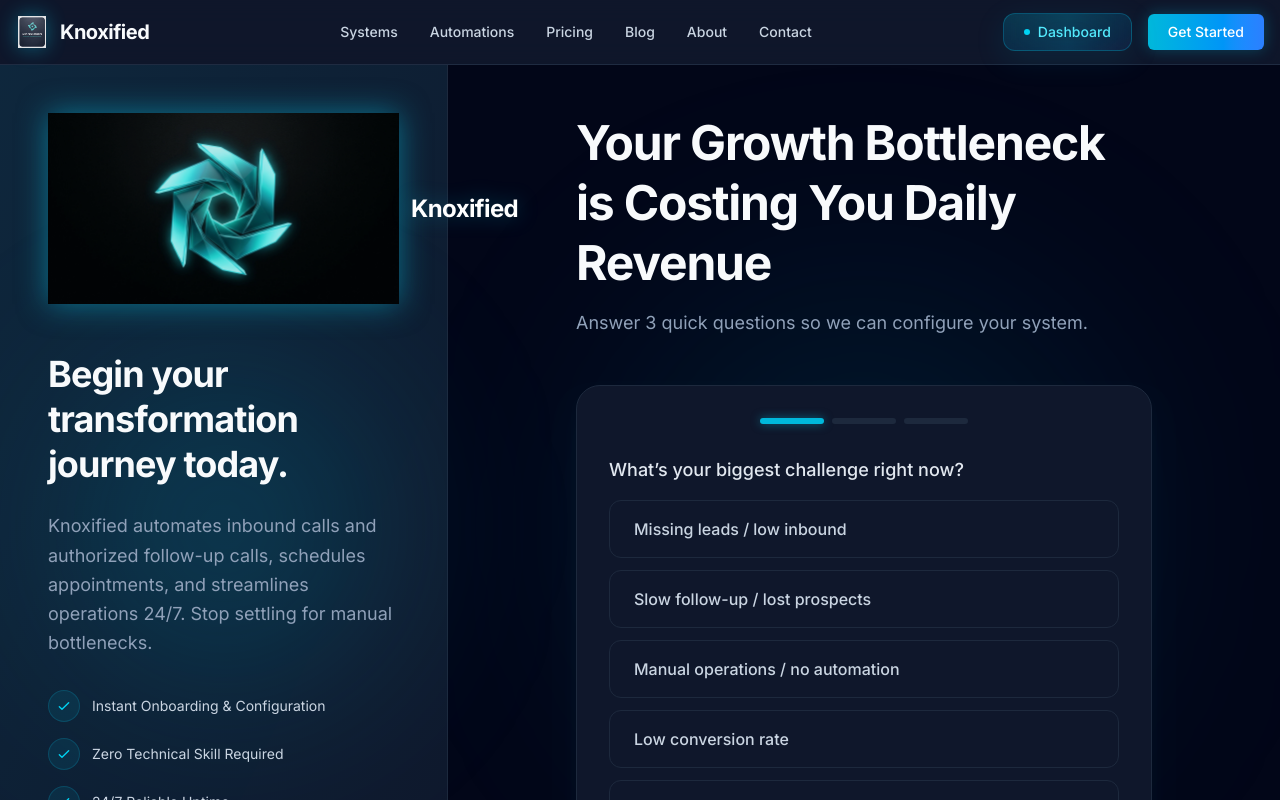
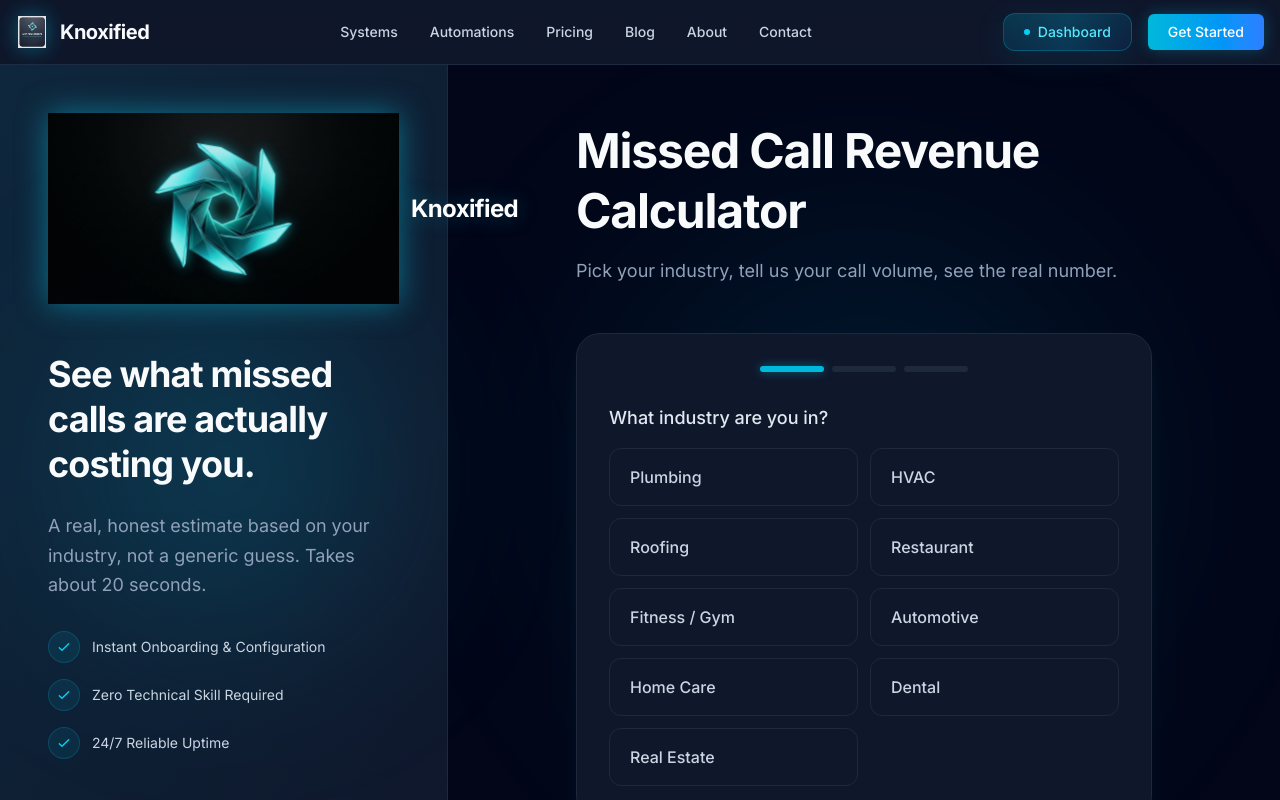
Before and after one commit to knoxified/knoxified-saas, a Next.js app: page /get-started in a window 1280 px wide. Shown: the top 800 px of the page. Built offline with nearby package versions, Linux system fonts and the light colour scheme.

Commit message:
Replace get-started quiz with Missed Call Revenue Calculator -- all 7 Pro-tier industries plus dental and real estate, conservative editable assumptions, feeds into create-account

```diff
--- a/app/get-started/page.tsx
+++ b/app/get-started/page.tsx
@@ -1,27 +1,57 @@
 'use client';
-import { useState } from 'react';
+import { useState, useMemo } from 'react';
 import { useRouter } from 'next/navigation';
 import { motion, AnimatePresence } from 'motion/react';
 import Image from 'next/image';
 
+// Conservative, defensible defaults per industry -- NOT "every missed call
+// becomes a full-price sale." avgValue is what a converted call is
+// realistically worth, convertRate is the realistic share of missed calls
+// that would have converted had they been answered live. Both are shown
+// and editable so nobody feels like the number was engineered to look big.
+type IndustryKey =
+  | 'plumbing' | 'hvac' | 'roofing' | 'restaurant' | 'fitness' | 'automotive'
+  | 'home-care' | 'dental' | 'real-estate';
+
+const INDUSTRIES: { key: IndustryKey; label: string; avgValue: number; convertRate: number; unit: string }[] = [
+  { key: 'plumbing',    label: 'Plumbing',           avgValue: 350,  convertRate: 30, unit: 'job' },
+  { key: 'hvac',        label: 'HVAC',                avgValue: 400,  convertRate: 30, unit: 'service call' },
+  { key: 'roofing',     label: 'Roofing',             avgValue: 600,  convertRate: 20, unit: 'job' },
+  { key: 'restaurant',  label: 'Restaurant',          avgValue: 90,   convertRate: 40, unit: 'reservation' },
+  { key: 'fitness',     label: 'Fitness / Gym',       avgValue: 150,  convertRate: 25, unit: 'new member' },
+  { key: 'automotive',  label: 'Automotive',          avgValue: 2500, convertRate: 10, unit: 'vehicle sale (gross profit)' },
+  { key: 'home-care',   label: 'Home Care',           avgValue: 3500, convertRate: 15, unit: 'client (monthly, recurring)' },
+  { key: 'dental',      label: 'Dental',              avgValue: 600,  convertRate: 25, unit: 'new patient' },
+  { key: 'real-estate', label: 'Real Estate',         avgValue: 9000, convertRate: 5,  unit: 'closed deal (commission)' },
+];
+
 export default function GetStartedPage() {
   const router = useRouter();
   const [step, setStep] = useState(1);
-  const [formData, setFormData] = useState({
-    challenge: '',
-    reason: '',
-    impact: ''
-  });
+  const [industry, setIndustry] = useState<IndustryKey | null>(null);
+  const [missedPerWeek, setMissedPerWeek] = useState(10);
+  const [avgValue, setAvgValue] = useState(0);
+  const [convertRate, setConvertRate] = useState(0);
 
-  const handleNext = () => {
-    if (step < 3) {
-      setStep(step + 1);
-    } else {
-      router.push('/create-account');
-    }
+  const selected = INDUSTRIES.find(i => i.key === industry);
+
+  const monthlyLoss = useMemo(() => {
+    const perMissedCall = avgValue * (convertRate / 100);
+    return Math.round(missedPerWeek * 4.33 * perMissedCall);
+  }, [missedPerWeek, avgValue, convertRate]);
+
+  const pickIndustry = (ind: typeof INDUSTRIES[number]) => {
+    setIndustry(ind.key);
+    setAvgValue(ind.avgValue);
+    setConvertRate(ind.convertRate);
+    setStep(2);
   };
 
   const handleSkip = () => {
+    router.push('/create-account');
+  };
+
+  const handleContinue = () => {
     router.push('/create-account');
   };
 
@@ -40,10 +70,10 @@ export default function GetStartedPage() {
             </div>
 
             <h1 className="text-3xl md:text-4xl font-bold text-slate-50 mb-6 tracking-tight leading-tight">
-              Begin your transformation journey today.
+              See what missed calls are actually costing you.
             </h1>
             <p className="text-lg text-slate-400 mb-8 leading-relaxed">
-              Knoxified automates inbound calls and authorized follow-up calls, schedules appointments, and streamlines operations 24/7. Stop settling for manual bottlenecks.
+              A real, honest estimate based on your industry, not a generic guess. Takes about 20 seconds.
             </p>
 
             <div className="space-y-4">
@@ -69,22 +99,21 @@ export default function GetStartedPage() {
           </div>
 
           <div className="hidden md:block text-slate-500 text-sm mt-12">
-            <p>© 2025 Knoxified. All rights reserved.</p>
+            <p>&copy; 2026 Knoxified. All rights reserved.</p>
           </div>
         </div>
       </div>
 
-      {/* Right Content Panel - Form */}
+      {/* Right Content Panel - Calculator */}
       <div className="w-full md:flex-1 flex flex-col items-center justify-center p-4 md:p-12 relative overflow-y-auto">
-        {/* Background glow for right panel */}
         <div className="absolute top-1/2 left-1/2 -translate-x-1/2 -translate-y-1/2 w-[500px] h-[500px] bg-cyan-500/10 rounded-full blur-[120px] pointer-events-none"></div>
         <div className="w-full max-w-xl relative z-10">
           <div className="mb-12 text-center md:text-left">
            <h1 className="text-3xl md:text-5xl font-bold text-slate-50 mb-4 tracking-tight leading-tight">
-             Your Growth Bottleneck is Costing You Daily Revenue
+             Missed Call Revenue Calculator
            </h1>
            <p className="text-lg text-slate-400">
-             Answer 3 quick questions so we can configure your system.
+             Pick your industry, tell us your call volume, see the real number.
            </p>
           </div>
 
@@ -98,105 +127,94 @@ export default function GetStartedPage() {
            <div className="min-h-[200px]">
              <AnimatePresence mode="wait">
                {step === 1 && (
-                 <motion.div
-                   key="step1"
-                   initial={{ opacity: 0, x: 20 }}
-                   animate={{ opacity: 1, x: 0 }}
-                   exit={{ opacity: 0, x: -20 }}
-                   className="space-y-4"
-                 >
+                 <motion.div key="step1" initial={{ opacity: 0, x: 20 }} animate={{ opacity: 1, x: 0 }} exit={{ opacity: 0, x: -20 }} className="space-y-4">
                    <label className="block text-lg font-medium text-slate-200 mb-4">
-                     What’s your biggest challenge right now?
+                     What industry are you in?
                    </label>
-                   <div className="space-y-3">
-                     {[
-                       "Missing leads / low inbound",
-                       "Slow follow-up / lost prospects",
-                       "Manual operations / no automation",
-                       "Low conversion rate",
-                       "Scaling / capacity bottleneck",
-                       "Other"
-                     ].map(option => (
+                   <div className="grid grid-cols-2 gap-3">
+                     {INDUSTRIES.map(ind => (
                        <button
-                         key={option}
-                         onClick={() => {
-                           setFormData({ ...formData, challenge: option });
-                           handleNext();
-                         }}
-                         className="w-full text-left px-6 py-4 rounded-xl border border-slate-800 bg-slate-900 hover:bg-slate-800 hover:border-cyan-500/50 transition-all text-slate-300 font-medium hover:text-white"
+                         key={ind.key}
+                         onClick={() => pickIndustry(ind)}
+                         className="text-left px-5 py-4 rounded-xl border border-slate-800 bg-slate-900 hover:bg-slate-800 hover:border-cyan-500/50 transition-all text-slate-300 font-medium hover:text-white"
                        >
-                         {option}
+                         {ind.label}
                        </button>
                      ))}
                    </div>
                  </motion.div>
                )}
 
-               {step === 2 && (
-                 <motion.div
-                   key="step2"
-                   initial={{ opacity: 0, x: 20 }}
-                   animate={{ opacity: 1, x: 0 }}
-                   exit={{ opacity: 0, x: -20 }}
-                   className="space-y-4"
-                 >
-                   <label className="block text-lg font-medium text-slate-200 mb-4">
-                     What really made you click?
+               {step === 2 && selected && (
+                 <motion.div key="step2" initial={{ opacity: 0, x: 20 }} animate={{ opacity: 1, x: 0 }} exit={{ opacity: 0, x: -20 }} className="space-y-6">
+                   <label className="block text-lg font-medium text-slate-200">
+                     About how many calls go unanswered or missed per week?
                    </label>
-                   <div className="space-y-3">
-                     {[
-                       "Saw automation promise",
-                       "Want faster growth",
-                       "Tired of manual work",
-                       "Competitor comparison",
-                       "Referral / recommendation",
-                       "Just exploring"
-                     ].map(option => (
-                       <button
-                         key={option}
-                         onClick={() => {
-                           setFormData({ ...formData, reason: option });
-                           handleNext();
-                         }}
-                         className="w-full text-left px-6 py-4 rounded-xl border border-slate-800 bg-slate-900 hover:bg-slate-800 hover:border-cyan-500/50 transition-all text-slate-300 font-medium hover:text-white"
-                       >
-                         {option}
-                       </button>
-                     ))}
-                   </div>
+                   <input
+                     type="number"
+                     min={0}
+                     value={missedPerWeek}
+                     onChange={e => setMissedPerWeek(Math.max(0, Number(e.target.value)))}
+                     className="w-full px-6 py-4 rounded-xl border border-slate-800 bg-slate-900 text-slate-200 text-2xl font-bold focus:outline-none focus:border-cyan-500 focus:ring-1 focus:ring-cyan-500"
+                   />
+
+                   <details className="text-sm text-slate-400">
+                     <summary className="cursor-pointer text-cyan-400 hover:text-cyan-300">Adjust the assumptions we&apos;re using for {selected.label.toLowerCase()}</summary>
+                     <div className="mt-4 space-y-4 pl-1">
+                       <div>
+                         <label className="block text-xs text-slate-500 mb-1">Estimated value of one {selected.unit}</label>
+                         <input
+                           type="number"
+                           value={avgValue}
+                           onChange={e => setAvgValue(Math.max(0, Number(e.target.value)))}
+                           className="w-full px-4 py-2 rounded-lg border border-slate-800 bg-slate-950 text-slate-200 focus:outline-none focus:border-cyan-500"
+                         />
+                       </div>
+                       <div>
+                         <label className="block text-xs text-slate-500 mb-1">% of missed calls that would likely have converted if answered</label>
+                         <input
+                           type="number"
+                           min={0}
+                           max={100}
+                           value={convertRate}
+                           onChange={e => setConvertRate(Math.min(100, Math.max(0, Number(e.target.value))))}
+                           className="w-full px-4 py-2 rounded-lg border border-slate-800 bg-slate-950 text-slate-200 focus:outline-none focus:border-cyan-500"
+                         />
+                       </div>
+                     </div>
+                   </details>
+
+                   <button
+                     onClick={() => setStep(3)}
+                     className="w-full py-4 bg-cyan-500 hover:bg-cyan-400 text-slate-900 font-bold rounded-xl transition-all shadow-[0_0_20px_rgba(6,182,212,0.3)] hover:shadow-[0_0_30px_rgba(6,182,212,0.5)]"
+                   >
+                     Calculate
+                   </button>
                  </motion.div>
                )}
 
-               {step === 3 && (
-                 <motion.div
-                   key="step3"
-                   initial={{ opacity: 0, x: 20 }}
-                   animate={{ opacity: 1, x: 0 }}
-                   exit={{ opacity: 0, x: -20 }}
-                   className="space-y-6"
-                 >
-                   <label className="block text-lg font-medium text-slate-200 mb-4">
-                     How does this impact you in 30 days?
-                   </label>
-                   <textarea
-                     value={formData.impact}
-                     onChange={e => setFormData({ ...formData, impact: e.target.value })}
-                     placeholder="Describe what this is costing you…"
-                     className="w-full h-32 px-6 py-4 rounded-xl border border-slate-800 bg-slate-900 text-slate-200 placeholder-slate-500 focus:outline-none focus:border-cyan-500 focus:ring-1 focus:ring-cyan-500 resize-none"
-                   ></textarea>
+               {step === 3 && selected && (
+                 <motion.div key="step3" initial={{ opacity: 0, x: 20 }} animate={{ opacity: 1, x: 0 }} exit={{ opacity: 0, x: -20 }} className="space-y-6">
+                   <div className="text-center py-4">
+                     <p className="text-sm text-slate-400 mb-2">Based on your numbers, {selected.label.toLowerCase()} businesses like yours are likely losing around</p>
+                     <p className="text-5xl font-bold text-cyan-400 drop-shadow-[0_0_20px_rgba(6,182,212,0.4)] mb-2">
+                       ${monthlyLoss.toLocaleString()}
+                     </p>
+                     <p className="text-sm text-slate-500">per month in missed opportunities &middot; roughly ${(monthlyLoss * 12).toLocaleString()}/year</p>
+                   </div>
 
                    <div className="flex flex-col gap-4">
                      <button
-                       onClick={handleNext}
+                       onClick={handleContinue}
                        className="w-full py-4 bg-cyan-500 hover:bg-cyan-400 text-slate-900 font-bold rounded-xl transition-all shadow-[0_0_20px_rgba(6,182,212,0.3)] hover:shadow-[0_0_30px_rgba(6,182,212,0.5)]"
                      >
-                       Continue
+                       See how Knoxified fixes this
                      </button>
                      <button
                        onClick={handleSkip}
                        className="text-slate-500 hover:text-slate-400 text-sm font-medium transition-colors"
                      >
-                       I’ll decide later
+                       I&apos;ll decide later
                      </button>
                    </div>
                  </motion.div>
```
Also changed, not shown: 1 other file (tests, documents, lock files or other folders).
